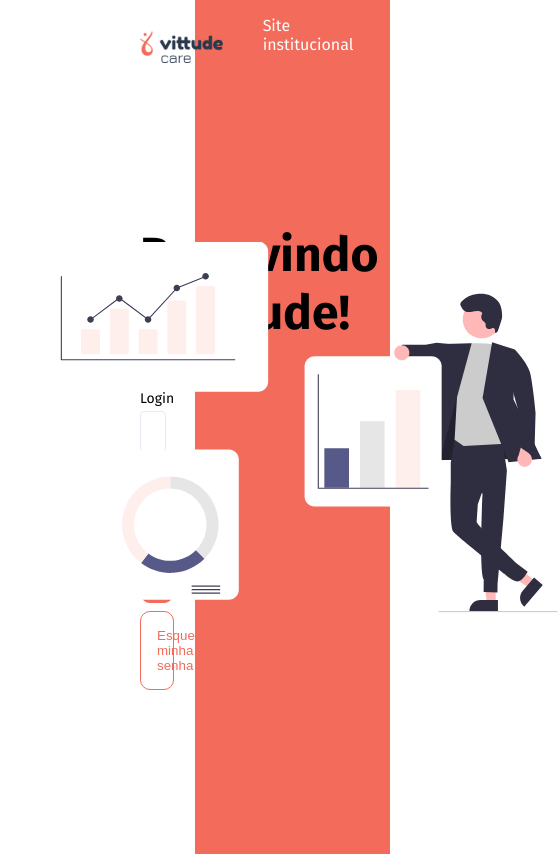
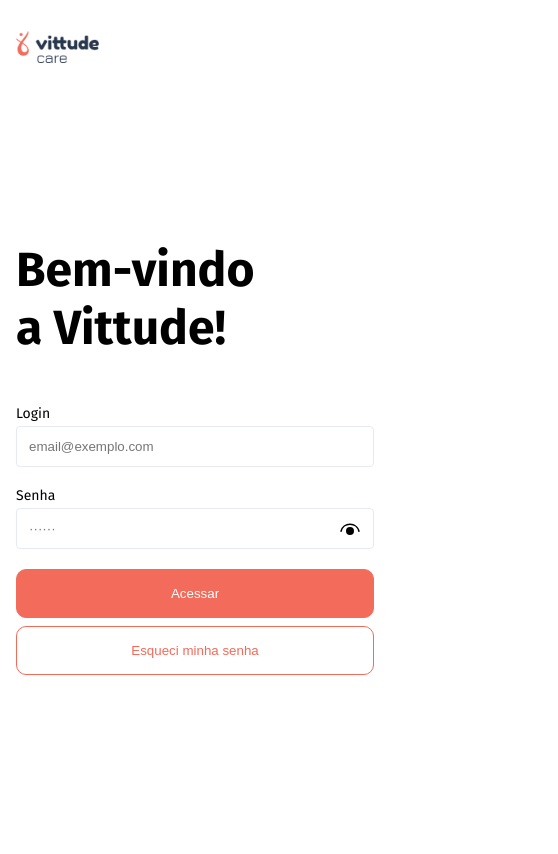
Before and after one commit to rafaelkillua/vittude, a React (Vite) app: page / in a window 390 px wide. Shown: the whole page, 558 px wide, since content can reach past the window. Built offline with nearby package versions, Linux system fonts and the light colour scheme; no server answers.

Commit message:
fix: login responsivity

```diff
--- a/src/presentation/pages/Login/Login.module.scss
+++ b/src/presentation/pages/Login/Login.module.scss
@@ -1,15 +1,26 @@
 .main {
   position: relative;
   min-height: 100vh;
-  background: linear-gradient(90deg, white 50%, $primary-color 50%);
+
+  @include breakpoint(tablet) {
+    background: linear-gradient(90deg, white 50%, $primary-color 50%);
+  }
 }
 
 .container {
-  width: calc(50% - 2*$container-margin);
+  width: calc(100% - 2*$container-margin-small);
   height: calc(100vh - $navbar-height);
   display: flex;
   justify-content: center;
   flex-direction: column;
+
+  @include breakpoint(tablet) {
+    width: calc(50% - 2*$container-margin-medium);
+  }
+
+  @include breakpoint(large) {
+    width: calc(50% - 2*$container-margin-large);
+  }
 }
 
 .title {
@@ -20,8 +31,23 @@
 }
 
 .banner {
-  position: absolute;
-  left: 75%;
-  top: 50%;
-  transform: translate(-50%, -50%);
+  display: none;
+
+  @include breakpoint(tablet) {
+    display: block;
+    position: absolute;
+    left: 75%;
+    top: 50%;
+    transform-origin: 0 0;
+    transform: scale(0.5) translate(-50%, -50%);
+    transition: transform $animation-timing;
+  }
+
+  @include breakpoint(desktop) {
+    transform: scale(0.8) translate(-50%, -50%);
+  }
+
+  @include breakpoint(large) {
+    transform: translate(-50%, -50%);
+  }
 }
--- a/src/styles/global.scss
+++ b/src/styles/global.scss
@@ -4,8 +4,11 @@
 
 $primary-color: #f26b5b;
 $breakpoints: (tablet: 768px, desktop: 992px, large: 1200px);
-$container-margin: 8.75rem;
+$container-margin-small: 1rem;
+$container-margin-medium: 3.5rem;
+$container-margin-large: 8.75rem;
 $navbar-height: 3.75rem;
+$animation-timing: 133ms;
 
 /* MIXINS */
 
@@ -29,6 +32,16 @@
 }
 
 .container {
-  margin-left: $container-margin;
-  margin-right: $container-margin;
+  margin-left: $container-margin-small;
+  margin-right: $container-margin-small;
+
+  @include breakpoint(tablet) {
+    margin-left: $container-margin-medium;
+    margin-right: $container-margin-medium;
+  }
+
+  @include breakpoint(large) {
+    margin-left: $container-margin-large;
+    margin-right: $container-margin-large;
+  }
 }
```
